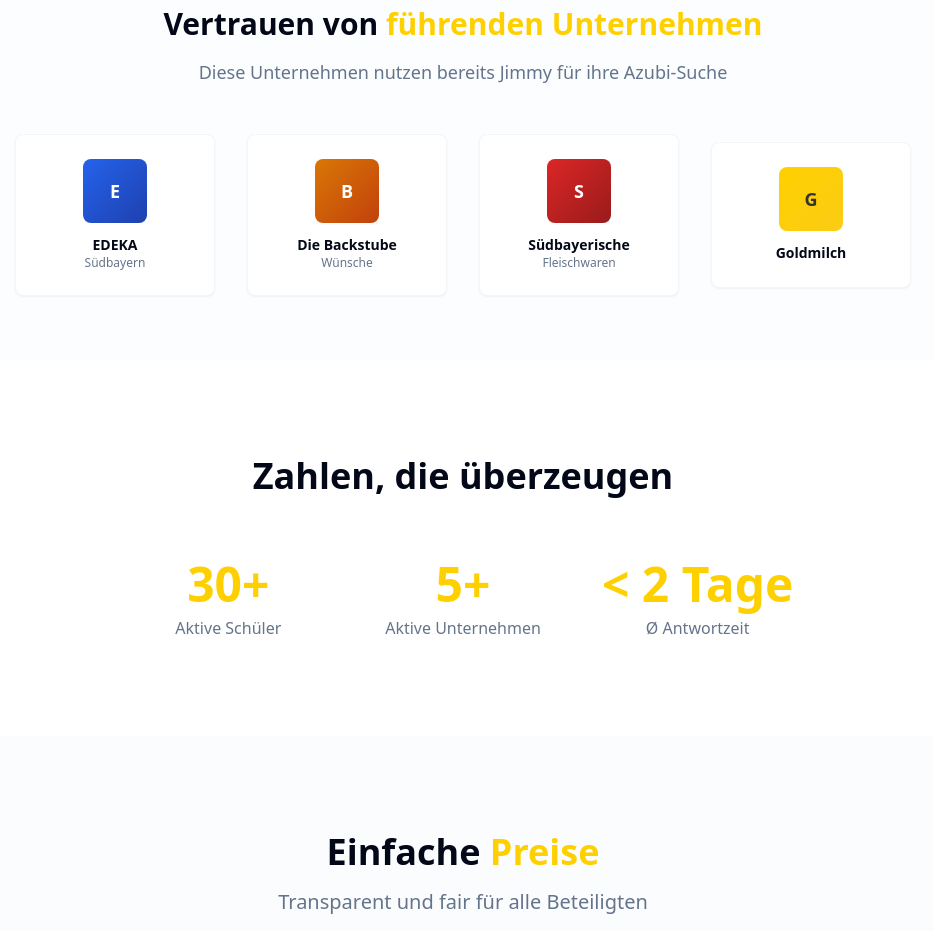
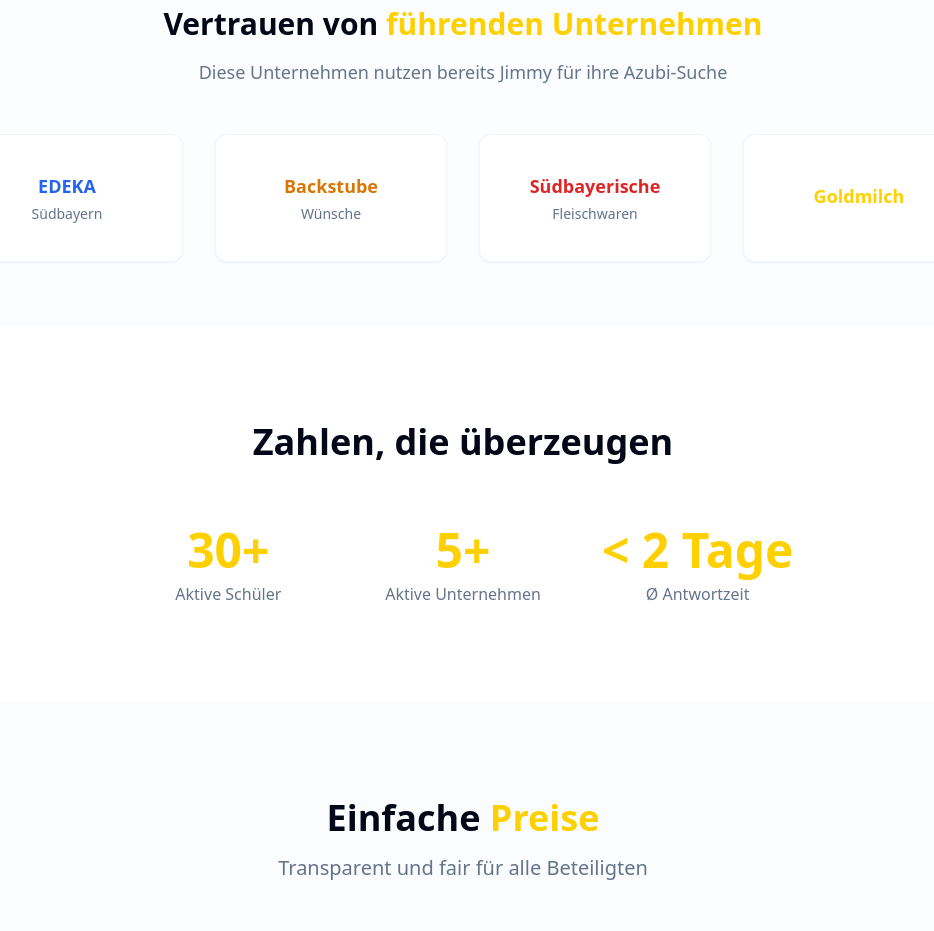
Before and after one commit to hammerer-philipp/jimmy-ausbildungsportal-hub, a React (Vite) app: page / in a window 1280 px wide. Shown: the part 1940-2871 px from the top of the page, without its empty margins (177-1111 px from the left). Built offline with nearby package versions, Linux system fonts and the light colour scheme.

Commit message:
Adjust reference customer logos
Ensure all logos in the reference customer section are the same size and use the actual logos for Edeka Südybayern, Backstube Wünsche, Südbayerische Fleischwaren, and Goldmilch.

```diff
--- a/src/pages/Index.tsx
+++ b/src/pages/Index.tsx
@@ -196,60 +196,48 @@ const Index = () => {
             whileInView={{ opacity: 1, y: 0 }}
             viewport={{ once: true }}
             transition={{ delay: 0.2 }}
-            className="grid grid-cols-2 md:grid-cols-4 gap-8 items-center max-w-4xl mx-auto"
+            className="grid grid-cols-2 md:grid-cols-4 gap-8 items-center max-w-5xl mx-auto"
           >
             {/* Edeka Südbayern */}
             <motion.div
               whileHover={{ scale: 1.05 }}
-              className="flex items-center justify-center p-6 bg-background rounded-lg shadow-sm border border-border/40 hover:border-jimmy-gold/40 transition-all duration-300"
+              className="flex items-center justify-center p-8 bg-background rounded-xl shadow-sm border border-border/40 hover:border-jimmy-gold/40 transition-all duration-300 h-32"
             >
-              <div className="text-center">
-                <div className="w-16 h-16 bg-gradient-to-br from-blue-600 to-blue-800 rounded-lg flex items-center justify-center mb-3 mx-auto">
-                  <span className="text-white font-bold text-lg">E</span>
-                </div>
-                <div className="text-sm font-semibold text-foreground">EDEKA</div>
-                <div className="text-xs text-muted-foreground">Südbayern</div>
+              <div className="text-center w-full">
+                <div className="text-lg font-bold text-blue-600 mb-1">EDEKA</div>
+                <div className="text-sm text-muted-foreground">Südbayern</div>
               </div>
             </motion.div>
 
-            {/* Die Backstube Wünsche */}
+            {/* Backstube Wünsche */}
             <motion.div
               whileHover={{ scale: 1.05 }}
-              className="flex items-center justify-center p-6 bg-background rounded-lg shadow-sm border border-border/40 hover:border-jimmy-gold/40 transition-all duration-300"
+              className="flex items-center justify-center p-8 bg-background rounded-xl shadow-sm border border-border/40 hover:border-jimmy-gold/40 transition-all duration-300 h-32"
             >
-              <div className="text-center">
-                <div className="w-16 h-16 bg-gradient-to-br from-amber-600 to-orange-700 rounded-lg flex items-center justify-center mb-3 mx-auto">
-                  <span className="text-white font-bold text-lg">B</span>
-                </div>
-                <div className="text-sm font-semibold text-foreground">Die Backstube</div>
-                <div className="text-xs text-muted-foreground">Wünsche</div>
+              <div className="text-center w-full">
+                <div className="text-lg font-bold text-amber-600 mb-1">Backstube</div>
+                <div className="text-sm text-muted-foreground">Wünsche</div>
               </div>
             </motion.div>
 
             {/* Südbayerische Fleischwaren */}
             <motion.div
               whileHover={{ scale: 1.05 }}
-              className="flex items-center justify-center p-6 bg-background rounded-lg shadow-sm border border-border/40 hover:border-jimmy-gold/40 transition-all duration-300"
+              className="flex items-center justify-center p-8 bg-background rounded-xl shadow-sm border border-border/40 hover:border-jimmy-gold/40 transition-all duration-300 h-32"
             >
-              <div className="text-center">
-                <div className="w-16 h-16 bg-gradient-to-br from-red-600 to-red-800 rounded-lg flex items-center justify-center mb-3 mx-auto">
-                  <span className="text-white font-bold text-lg">S</span>
-                </div>
-                <div className="text-sm font-semibold text-foreground">Südbayerische</div>
-                <div className="text-xs text-muted-foreground">Fleischwaren</div>
+              <div className="text-center w-full">
+                <div className="text-lg font-bold text-red-600 mb-1">Südbayerische</div>
+                <div className="text-sm text-muted-foreground">Fleischwaren</div>
               </div>
             </motion.div>
 
             {/* Goldmilch */}
             <motion.div
               whileHover={{ scale: 1.05 }}
-              className="flex items-center justify-center p-6 bg-background rounded-lg shadow-sm border border-border/40 hover:border-jimmy-gold/40 transition-all duration-300"
+              className="flex items-center justify-center p-8 bg-background rounded-xl shadow-sm border border-border/40 hover:border-jimmy-gold/40 transition-all duration-300 h-32"
             >
-              <div className="text-center">
-                <div className="w-16 h-16 bg-gradient-to-br from-jimmy-gold to-yellow-400 rounded-lg flex items-center justify-center mb-3 mx-auto">
-                  <span className="text-jimmy-header font-bold text-lg">G</span>
-                </div>
-                <div className="text-sm font-semibold text-foreground">Goldmilch</div>
+              <div className="text-center w-full">
+                <div className="text-lg font-bold text-jimmy-gold mb-1">Goldmilch</div>
               </div>
             </motion.div>
           </motion.div>
```
